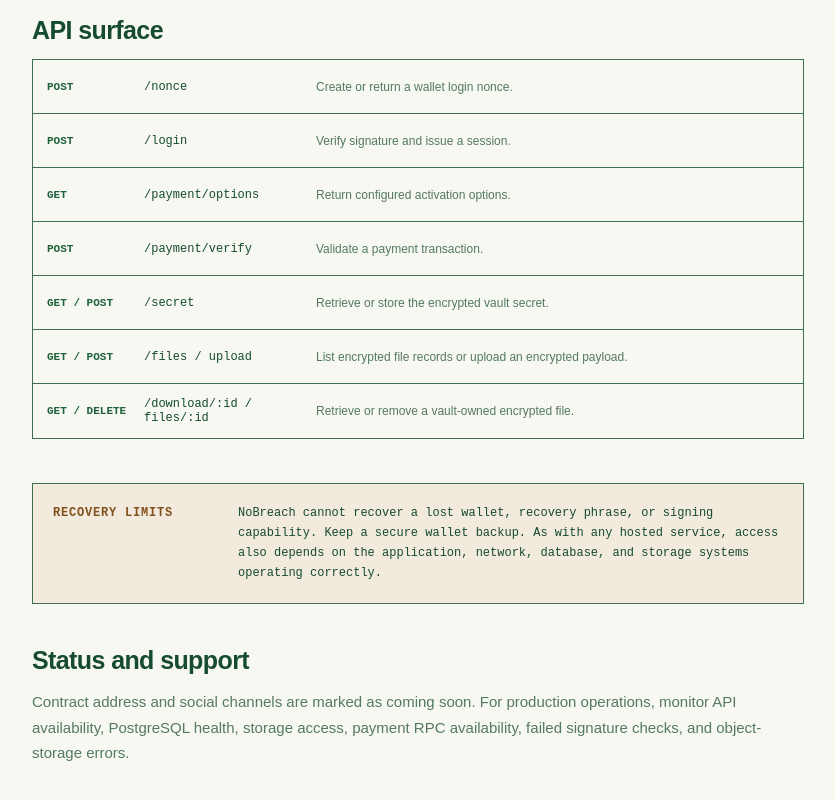
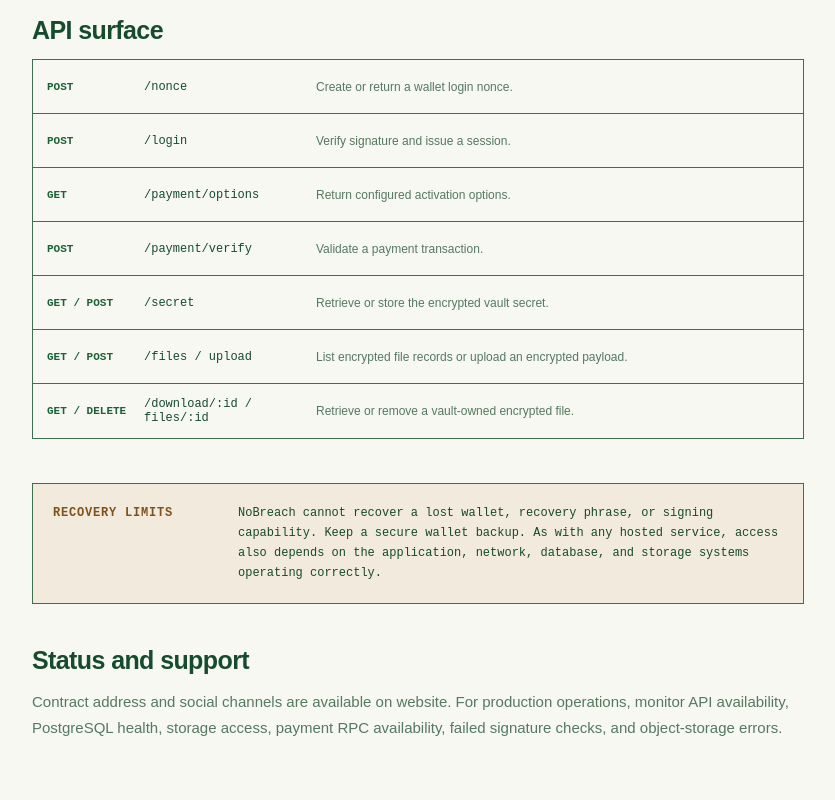
Before and after one commit to blackyxbt/Xcloud, a Next.js app in the folder frontend/: page /docs in a window 1280 px wide. Shown: the part 3535-4335 px from the top of the page, without its empty margins (352-1187 px from the left). Built offline with nearby package versions, Linux system fonts and the light colour scheme.

Commit message:
update docs

```diff
--- a/frontend/app/docs/page.js
+++ b/frontend/app/docs/page.js
@@ -69,7 +69,7 @@
             <div id="payments" className="docs-prose"><h3>Activation payments</h3><p>Wallets without a verified payment require a one-time payment before file and secret endpoints are available. The API retrieves the submitted transaction from Robinhood Chain, confirms the chain, receipt success, sender, recipient, and required amount before saving the payment record.</p></div>
             <div id="api-surface" className="docs-prose"><h3>API surface</h3><div className="docs-api"><div><b>POST</b><code>/nonce</code><span>Create or return a wallet login nonce.</span></div><div><b>POST</b><code>/login</code><span>Verify signature and issue a session.</span></div><div><b>GET</b><code>/payment/options</code><span>Return configured activation options.</span></div><div><b>POST</b><code>/payment/verify</code><span>Validate a payment transaction.</span></div><div><b>GET / POST</b><code>/secret</code><span>Retrieve or store the encrypted vault secret.</span></div><div><b>GET / POST</b><code>/files / upload</code><span>List encrypted file records or upload an encrypted payload.</span></div><div><b>GET / DELETE</b><code>/download/:id / files/:id</code><span>Retrieve or remove a vault-owned encrypted file.</span></div></div></div>
             <div id="recovery-limits" className="docs-callout docs-warning"><strong>Recovery limits</strong><span>NoBreach cannot recover a lost wallet, recovery phrase, or signing capability. Keep a secure wallet backup. As with any hosted service, access also depends on the application, network, database, and storage systems operating correctly.</span></div>
-            <div id="status-and-support" className="docs-prose"><h3>Status and support</h3><p>Contract address and social channels are marked as coming soon. For production operations, monitor API availability, PostgreSQL health, storage access, payment RPC availability, failed signature checks, and object-storage errors.</p></div>
+            <div id="status-and-support" className="docs-prose"><h3>Status and support</h3><p>Contract address and social channels are available on website. For production operations, monitor API availability, PostgreSQL health, storage access, payment RPC availability, failed signature checks, and object-storage errors.</p></div>
           </section>
         </article>
       </div>
```
